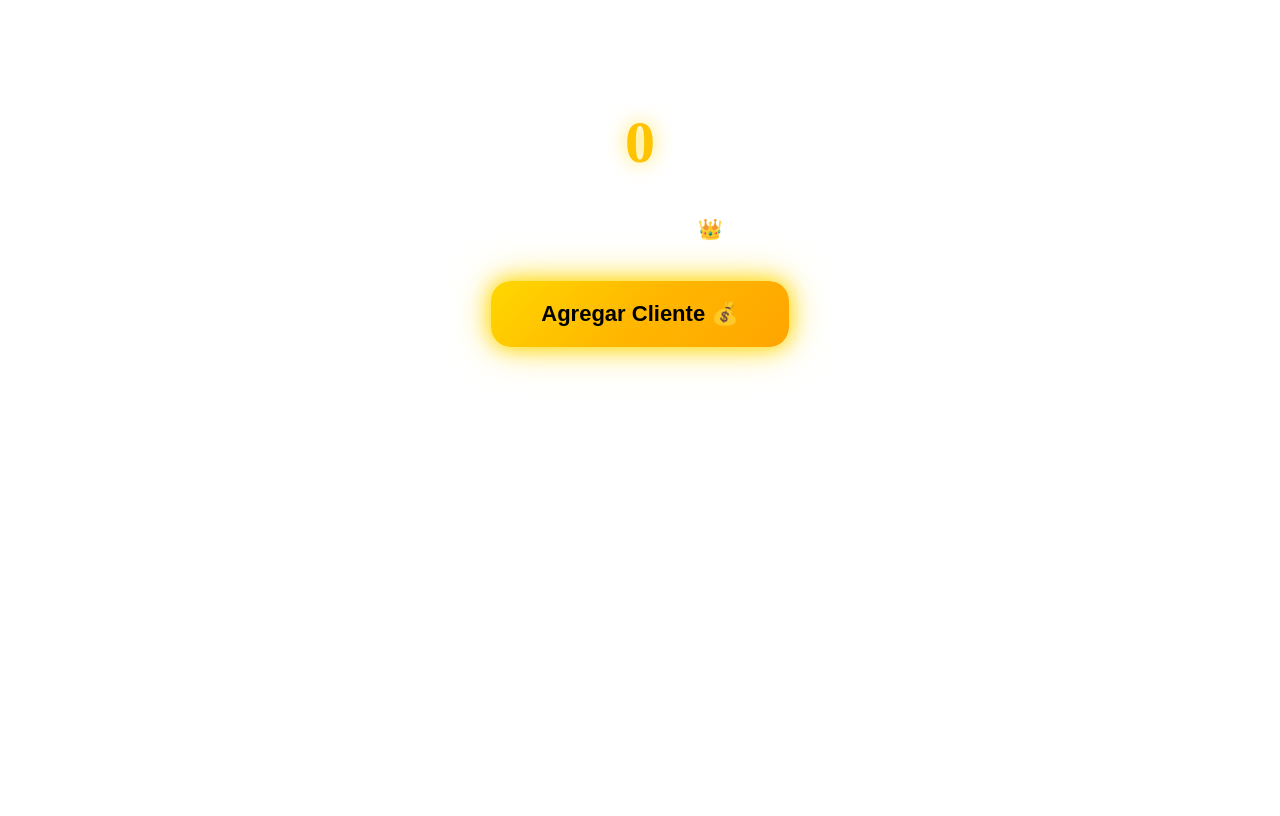
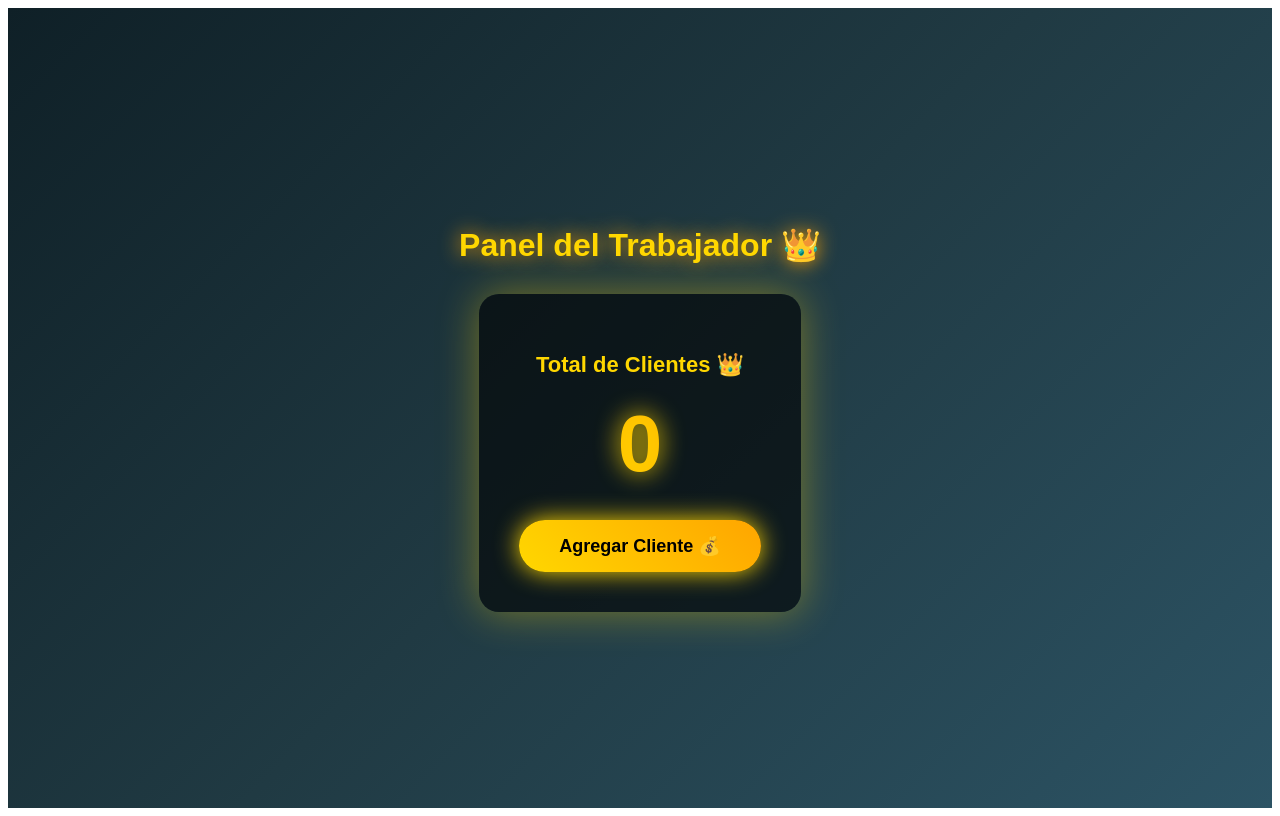
Before and after one commit to trprince81/Rey-Control, a Next.js app: page /trabajador in a window 1280 px wide. Built offline with nearby package versions, Linux system fonts and the light colour scheme.

Commit message:
trabajador.js

```diff
--- a/pages/trabajador.js
+++ b/pages/trabajador.js
@@ -1,67 +1,115 @@
-import { useState, useEffect } from "react"
+import { useEffect, useState } from "react"
+import { supabase } from "../lib/supabaseClient"
 
-export default function PanelTrabajador() {
+export default function Trabajador() {
   const [totalClientes, setTotalClientes] = useState(0)
+  const [trabajadorId, setTrabajadorId] = useState(null)
 
-  const agregarCliente = () => {
-    const nuevoTotal = totalClientes + 1
-    setTotalClientes(nuevoTotal)
+  useEffect(() => {
+    const id = localStorage.getItem("trabajador_id")
+    if (id) {
+      setTrabajadorId(id)
+      cargarClientes(id)
+    }
+  }, [])
 
-    // 🔊 Voz dominicana
-    const audio = new Audio("/pasta.mp3")
-    audio.play().catch(() => {})
+  async function cargarClientes(id) {
+    const { data, error } = await supabase
+      .from("ventas")
+      .select("*")
+      .eq("trabajador_id", id)
 
-    // Vibración si es celular
-    if (navigator.vibrate) {
-      navigator.vibrate(100)
+    if (!error && data) {
+      setTotalClientes(data.length)
+    }
+  }
+
+  async function agregarCliente() {
+    if (!trabajadorId) return
+
+    const confirmar = confirm("¿Seguro que quieres agregar un cliente?")
+    if (!confirmar) return
+
+    const { error } = await supabase.from("ventas").insert([
+      {
+        trabajador_id: trabajadorId,
+        precio: 0
+      }
+    ])
+
+    if (!error) {
+      cargarClientes(trabajadorId)
+    } else {
+      alert("Error agregando cliente")
     }
   }
 
   return (
-    <div style={{ textAlign: "center", paddingTop: "60px" }}>
+    <div style={styles.container}>
+      <h1 style={styles.titulo}>Panel del Trabajador 👑</h1>
 
-      {/* CONTADOR ANIMADO */}
-      <h1
-        style={{
-          fontSize: "60px",
-          fontWeight: "bold",
-          background: "linear-gradient(90deg, #FFD700, #FFA500)",
-          WebkitBackgroundClip: "text",
-          WebkitTextFillColor: "transparent",
-          textShadow: "0 0 20px rgba(255,215,0,0.7)",
-          transition: "all 0.3s ease"
-        }}
-      >
-        {totalClientes}
-      </h1>
+      <div style={styles.card}>
+        <h2 style={styles.label}>Total de Clientes 👑</h2>
 
-      <p style={{ color: "white", fontSize: "20px", marginBottom: "40px" }}>
-        Total de Clientes 👑
-      </p>
+        <div style={styles.numero}>
+          {totalClientes}
+        </div>
 
-      {/* BOTÓN GALÁCTICO */}
-      <button
-        onClick={agregarCliente}
-        style={{
-          position: "relative",
-          padding: "20px 50px",
-          fontSize: "22px",
-          fontWeight: "bold",
-          borderRadius: "20px",
-          border: "none",
-          cursor: "pointer",
-          color: "black",
-          background: "linear-gradient(135deg, #FFD700, #FFB700, #FFA500)",
-          boxShadow: "0 0 20px #FFD700, 0 0 40px rgba(255,215,0,0.6)",
-          overflow: "hidden",
-          transition: "0.2s"
-        }}
-        onMouseDown={(e) => e.currentTarget.style.transform = "scale(0.95)"}
-        onMouseUp={(e) => e.currentTarget.style.transform = "scale(1)"}
-      >
-        Agregar Cliente 💰
-      </button>
-
+        <button onClick={agregarCliente} style={styles.boton}>
+          Agregar Cliente 💰
+        </button>
+      </div>
     </div>
   )
 }
+
+const styles = {
+  container: {
+    minHeight: "100vh",
+    background: "linear-gradient(135deg, #0f2027, #203a43, #2c5364)",
+    display: "flex",
+    justifyContent: "center",
+    alignItems: "center",
+    flexDirection: "column",
+    color: "white",
+    fontFamily: "Arial"
+  },
+  titulo: {
+    fontSize: "32px",
+    marginBottom: "30px",
+    color: "gold",
+    textShadow: "0 0 20px orange"
+  },
+  card: {
+    background: "rgba(0,0,0,0.6)",
+    padding: "40px",
+    borderRadius: "20px",
+    textAlign: "center",
+    boxShadow: "0 0 40px rgba(255,215,0,0.4)"
+  },
+  label: {
+    fontSize: "22px",
+    marginBottom: "20px",
+    color: "#ffd700"
+  },
+  numero: {
+    fontSize: "80px",
+    fontWeight: "bold",
+    marginBottom: "30px",
+    background: "linear-gradient(45deg, gold, orange)",
+    WebkitBackgroundClip: "text",
+    WebkitTextFillColor: "transparent",
+    textShadow: "0 0 25px gold"
+  },
+  boton: {
+    padding: "15px 40px",
+    fontSize: "18px",
+    borderRadius: "40px",
+    border: "none",
+    cursor: "pointer",
+    background: "linear-gradient(45deg, gold, orange)",
+    boxShadow: "0 0 25px gold",
+    fontWeight: "bold",
+    transition: "0.3s"
+  }
+}
```
